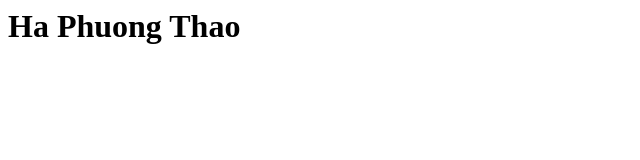
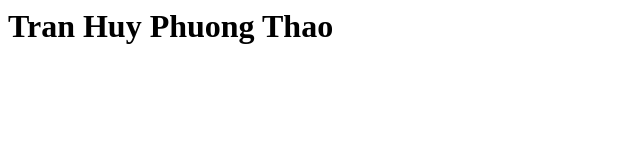
Before and after one commit to ThaoHPTran/git-test, a plain HTML site: page index.html in a window 1280 px wide. Shown: the whole page, without its empty margins (0-640 px from the left). Drawn offline with Linux system fonts and the light colour scheme.

Commit message:
fix text

```diff
--- a/index.html
+++ b/index.html
@@ -1 +1 @@
-<h1>Ha Phuong Thao</h1>
+<h1>Tran Huy Phuong Thao</h1>
```
